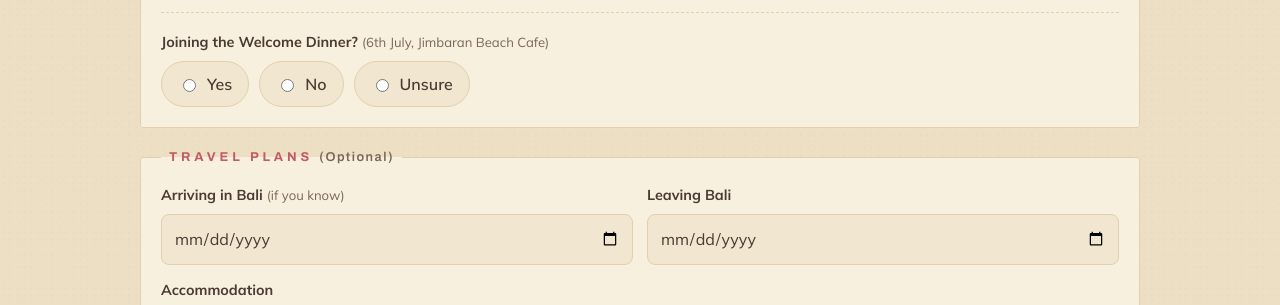
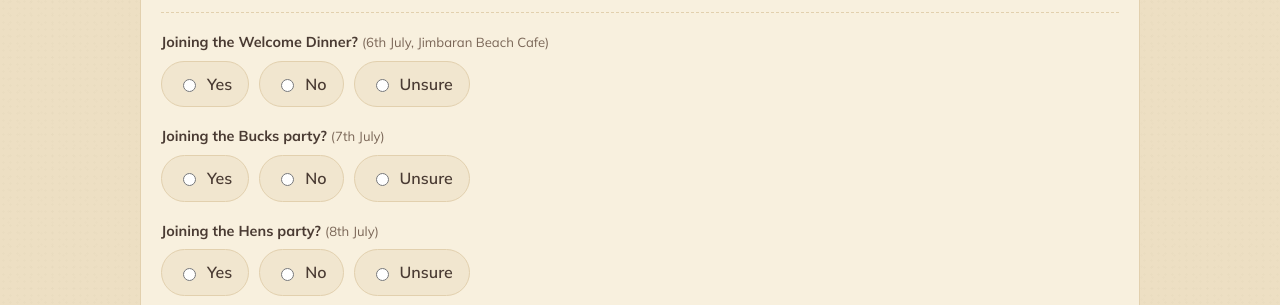
Before and after one commit to jennajboister/bali-wedding, a plain HTML site: page index.html in a window 1280 px wide. Shown: the part 10040-10345 px from the top of the page. Drawn offline with nearby package versions, Linux system fonts and the light colour scheme.

Commit message:
Add bucks and hens party questions to RSVP
Co-Authored-By: Claude Opus 5.5 <noreply@anthropic.com>
Claude-Session: https://claude.ai/code/session_016ZuZ9VBqhnBRj49APDeoTw

```diff
--- a/index.html
+++ b/index.html
@@ -229,6 +229,7 @@ fieldset{border:1px solid var(--line);border-radius:var(--r);background:var(--su
 legend{font:700 .8rem var(--label);letter-spacing:.3em;text-transform:uppercase;color:var(--hibiscus);padding:0 8px}
 legend .opt{color:var(--muted);font-weight:600;letter-spacing:.12em;text-transform:none}
 .welcome-q{margin-top:22px;padding-top:18px;border-top:1px dashed var(--line)}
+.extra-q{margin-top:18px}
 .row{display:grid;grid-template-columns:repeat(2,minmax(0,1fr));gap:14px}
 .field{display:grid;gap:6px;min-width:0}
 .field>label,.lbl{font-weight:700;font-size:.9rem}
@@ -1193,6 +1194,20 @@ body.editing .url-input{display:block;width:100%;font:inherit;font-size:.85rem;c
             <label><input type="radio" name="welcome" id="f-wel-unsure" value="unsure"> Unsure</label>
           </div>
         </div>
+        <div class="field extra-q"><span class="lbl">Joining the Bucks party? <span class="hint">(7th July)</span></span>
+          <div class="choice">
+            <label><input type="radio" name="bucks" id="f-buck-yes" value="yes"> Yes</label>
+            <label><input type="radio" name="bucks" id="f-buck-no" value="no"> No</label>
+            <label><input type="radio" name="bucks" id="f-buck-unsure" value="unsure"> Unsure</label>
+          </div>
+        </div>
+        <div class="field extra-q"><span class="lbl">Joining the Hens party? <span class="hint">(8th July)</span></span>
+          <div class="choice">
+            <label><input type="radio" name="hens" id="f-hen-yes" value="yes"> Yes</label>
+            <label><input type="radio" name="hens" id="f-hen-no" value="no"> No</label>
+            <label><input type="radio" name="hens" id="f-hen-unsure" value="unsure"> Unsure</label>
+          </div>
+        </div>
       </fieldset>
 
       <fieldset id="travel-fs">
@@ -1306,6 +1321,7 @@ body.editing .url-input{display:block;width:100%;font:inherit;font-size:.85rem;c
   function collect(){
     const att=document.querySelector("input[name=attending]:checked");
     const wel=document.querySelector("input[name=welcome]:checked");
+    const pick=n=>{const r=document.querySelector("input[name="+n+"]:checked");return r?r.value:""};
     const guests=[...guestsEl.querySelectorAll(".guest")].map(g=>({
       name:g.querySelector("[data-k=name]").value.trim(),
       age:g.querySelector("[data-k=age]").value,
@@ -1316,7 +1332,7 @@ body.editing .url-input{display:block;width:100%;font:inherit;font-size:.85rem;c
       name:$("f-name").value.trim(), email:$("f-email").value.trim(), phone:$("f-phone").value.trim(),
       attending:att?att.value:"", guests: att&&att.value==="yes"?guests:[],
       arrive:$("f-arrive").value, depart:$("f-depart").value, stay:$("f-stay").value,
-      welcome:wel?wel.value:"", song:$("f-song").value.trim(), message:$("f-msg").value.trim()
+      welcome:wel?wel.value:"", bucks:pick("bucks"), hens:pick("hens"), song:$("f-song").value.trim(), message:$("f-msg").value.trim()
     };
   }
   function fill(d){
@@ -1326,6 +1342,8 @@ body.editing .url-input{display:block;width:100%;font:inherit;font-size:.85rem;c
     (d.guests&&d.guests.length?d.guests:[{name:d.name}]).forEach(addGuest);
     $("f-arrive").value=d.arrive||""; $("f-depart").value=d.depart||""; $("f-stay").value=d.stay||"";
     {const w=$("f-wel-"+(d.welcome==="maybe"?"unsure":d.welcome)); if(w) w.checked=true;}
+    {const b=$("f-buck-"+d.bucks); if(b) b.checked=true;}
+    {const h=$("f-hen-"+d.hens); if(h) h.checked=true;}
     $("f-song").value=d.song||""; $("f-msg").value=d.message||"";
     syncAttending();
   }
@@ -1342,6 +1360,8 @@ body.editing .url-input{display:block;width:100%;font:inherit;font-size:.85rem;c
     if(d.arrive||d.depart) lines.push(`Dates in Bali: ${d.arrive||"?"} to ${d.depart||"?"}`);
     if(d.stay) lines.push(`Accommodation: ${d.stay}`);
     if(d.welcome) lines.push(`Welcome dinner: ${d.welcome}`);
+    if(d.bucks) lines.push(`Bucks party: ${d.bucks}`);
+    if(d.hens) lines.push(`Hens party: ${d.hens}`);
     if(d.song) lines.push(`Song request: ${d.song}`);
     if(d.message) lines.push(`Note: ${d.message}`);
     return lines.join("\n");
```
Also changed, not shown: 1 other file.
